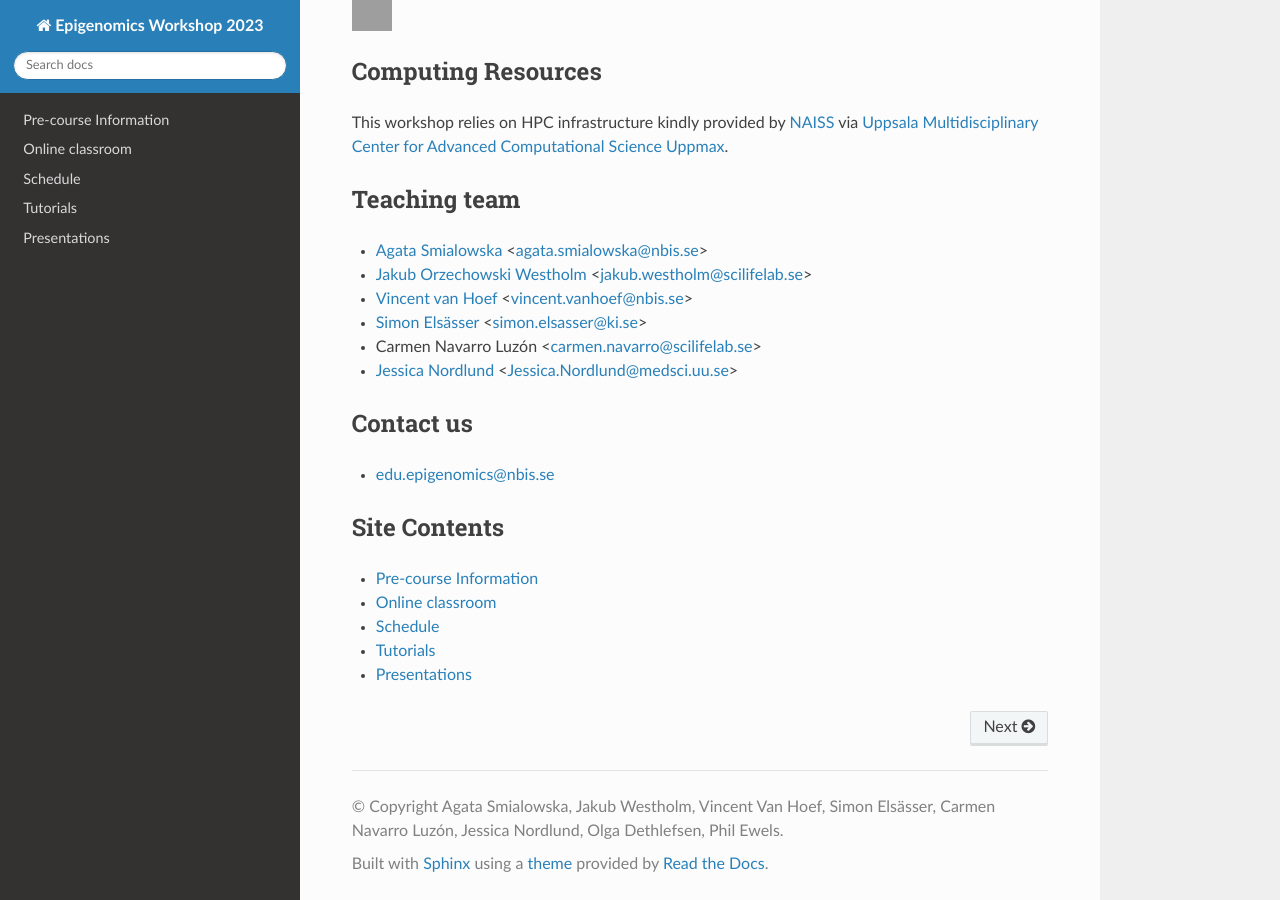
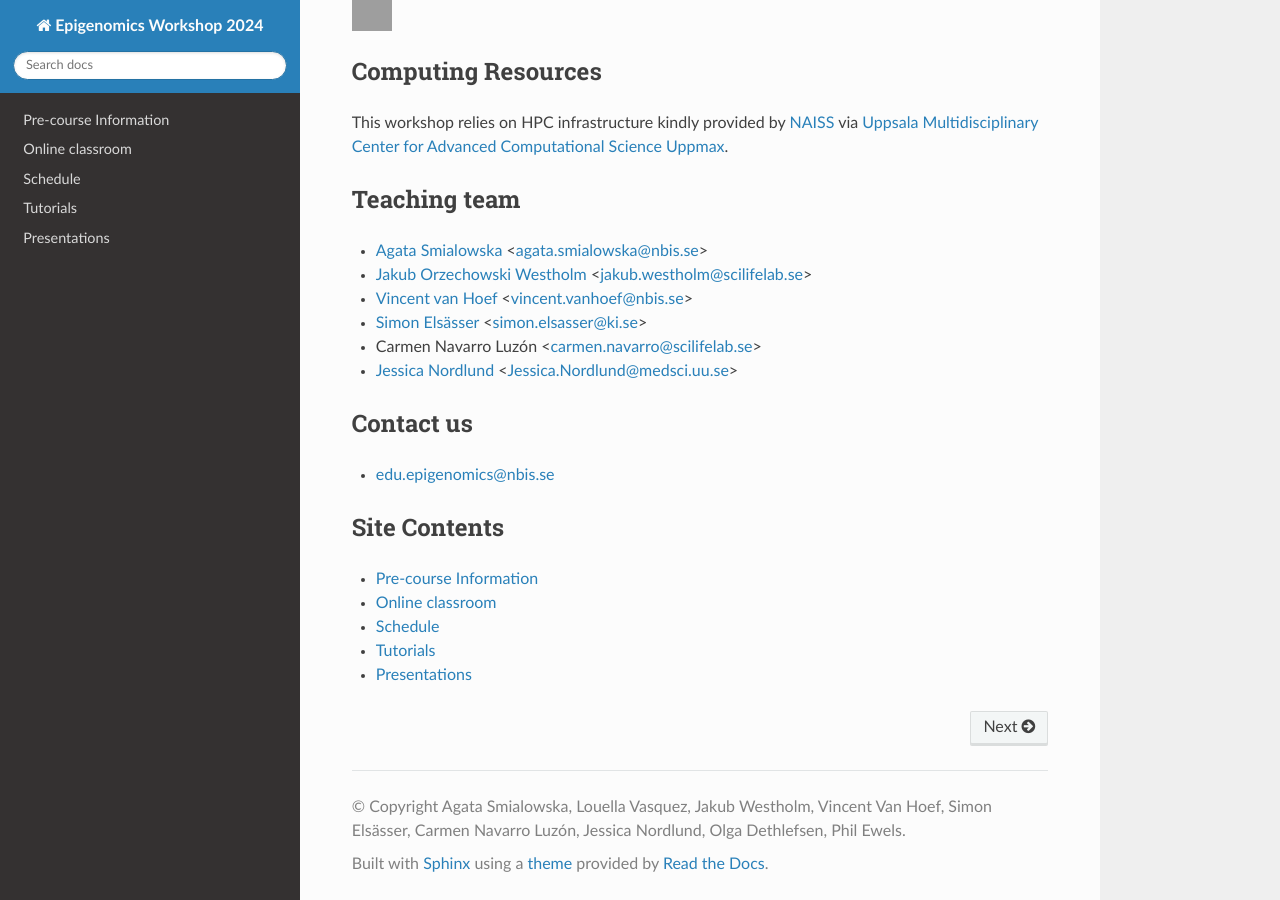
Before and after one commit to NBISweden/workshop-epigenomics-RTDs, a Sphinx documentation site: the page built from docs/index.rst, in a window 1280 px wide and 900 px high, scrolled down 2737 px. Built offline with Sphinx 7.4.7 and the Read the Docs theme 2.0.0, drawn with Linux system fonts in a browser that asks for light colours; grey boxes are pictures that could not be loaded.

Commit message:
add myst_parser

```diff
--- a/docs/conf.py
+++ b/docs/conf.py
@@ -17,9 +17,9 @@
 
 # -- Project information -----------------------------------------------------
 
-project = 'Epigenomics Workshop 2023'
-copyright = 'Agata Smialowska, Jakub Westholm, Vincent Van Hoef, Simon Elsässer, Carmen Navarro Luzón, Jessica Nordlund, Olga Dethlefsen, Phil Ewels'
-author = 'Agata Smialowska, Jakub Westholm, Vincent Van Hoef, Simon Elsässer, Carmen Navarro Luzón, Jessica Nordlund, Olga Dethlefsen, Phil Ewels'
+project = 'Epigenomics Workshop 2024'
+copyright = 'Agata Smialowska, Louella Vasquez, Jakub Westholm, Vincent Van Hoef, Simon Elsässer, Carmen Navarro Luzón, Jessica Nordlund, Olga Dethlefsen, Phil Ewels'
+author = 'Agata Smialowska, Louella Vasquez, Jakub Westholm, Vincent Van Hoef, Simon Elsässer, Carmen Navarro Luzón, Jessica Nordlund, Olga Dethlefsen, Phil Ewels'
 
 # The full version, including alpha/beta/rc tags
 release = '1'
@@ -30,7 +30,7 @@
 # Add any Sphinx extension module names here, as strings. They can be
 # extensions coming with Sphinx (named 'sphinx.ext.*') or your custom
 # ones.
-extensions = [	'recommonmark',
+extensions = [	'myst_parser',
 				'sphinx.ext.intersphinx',
 				'sphinx_togglebutton',
 				'sphinx_copybutton'
```
Also changed, not shown: docs/requirements.txt (+18 -6 lines), 1 other file.
